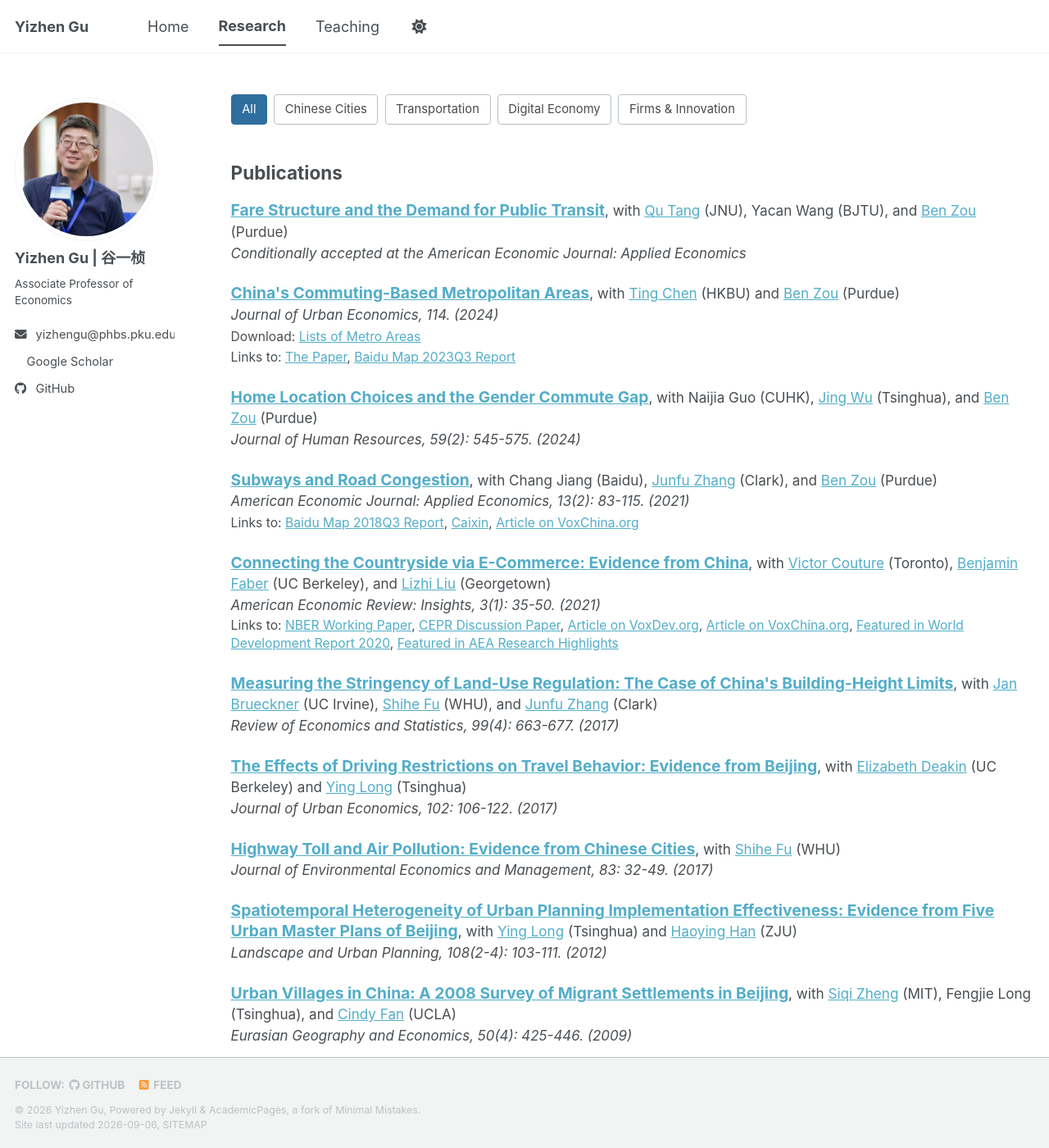
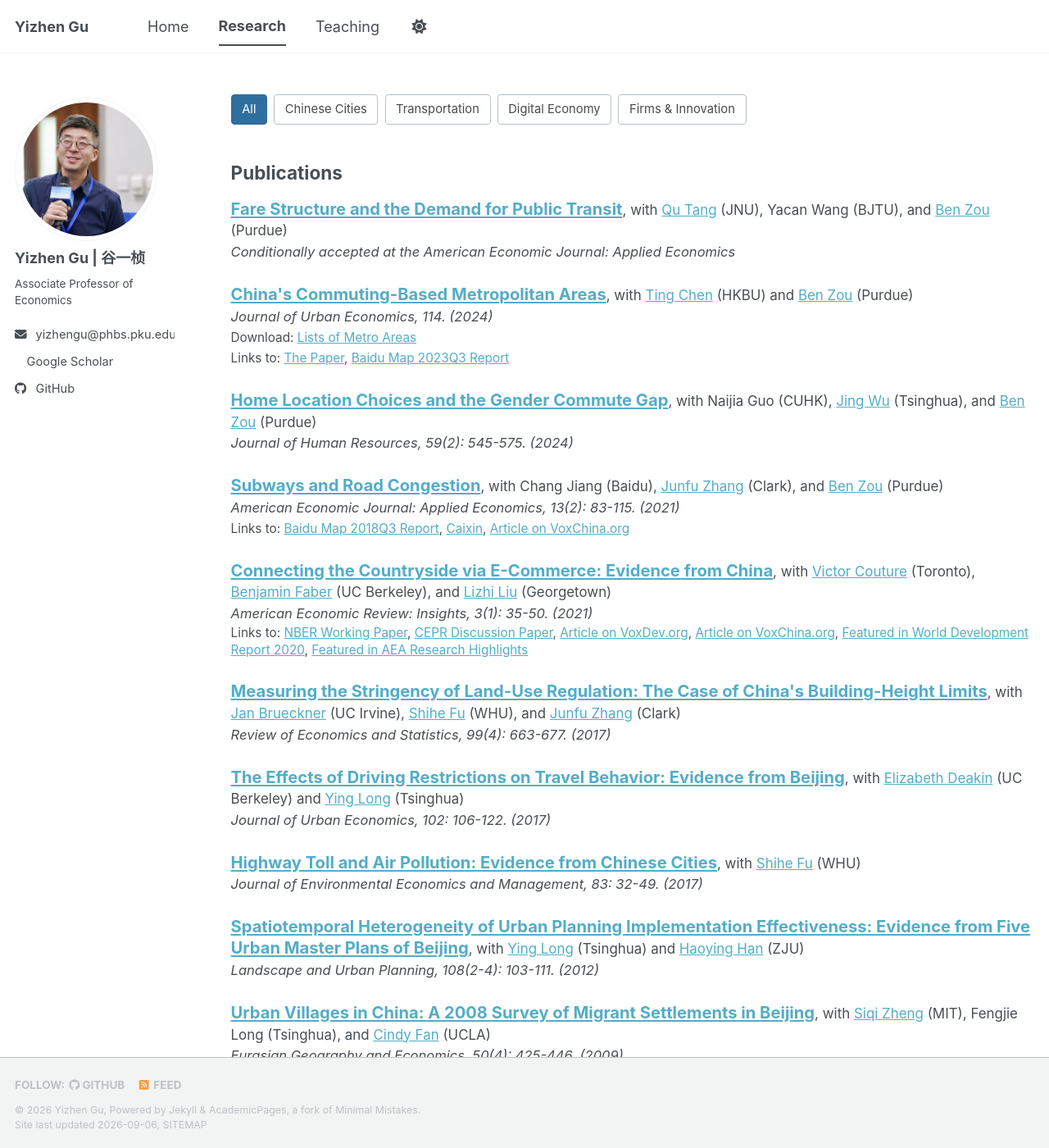
Before and after one commit to yizhengu/yizhengu.github.io, a Jekyll site: the page built from _pages/publications.html, in a window 1280 px wide and 1400 px high. Shown: the whole window at 82% size. Built offline with Jekyll 4.4.1, drawn with Linux system fonts in a browser that asks for light colours; a style sheet for code colours, icons or effects is not loaded.

Commit message:
Update publications.html

```diff
--- a/_pages/publications.html
+++ b/_pages/publications.html
@@ -16,7 +16,7 @@ author_profile: true
 
 <style>
 .research-filter {
-  margin: 0 0 1.6rem 0;
+  margin: 0 0 1.25rem 0;
   display: flex;
   flex-wrap: wrap;
   gap: 0.45rem;
@@ -49,40 +49,40 @@ author_profile: true
 
 /* Research entry typography */
 .research-section {
-  margin-top: 1.8rem;
+  margin-top: 1.65rem;
 }
 
 .research-section h2 {
-  margin-bottom: 1.15rem;
+  margin-bottom: 1rem;
 }
 
 .research-item,
 .research-section > p:not(.research-item) {
-  margin: 0 0 1.35rem 0;
-  line-height: 1.42;
+  margin: 0 0 1.48rem 0;
+  line-height: 1.40;
 }
 
 .research-title {
-  font-size: 1.07em;
-  line-height: 1.32;
+  font-size: 1.12em;
+  line-height: 1.30;
 }
 
 .research-authors {
-  font-size: 0.95em;
+  font-size: 0.94em;
 }
 
 .research-status {
   display: inline-block;
-  margin-top: 0.08rem;
-  font-size: 0.94em;
-  line-height: 1.35;
+  margin-top: 0.06rem;
+  font-size: 0.92em;
+  line-height: 1.34;
 }
 
 .research-links {
   display: inline-block;
-  margin-top: 0.10rem;
-  font-size: 0.87em;
-  line-height: 1.38;
+  margin-top: 0.08rem;
+  font-size: 0.85em;
+  line-height: 1.36;
 }
 </style>
 
@@ -142,7 +142,7 @@ Links to: <a href="https://www.nber.org/papers/w24384">NBER Working Paper</a>, <
 <div class="research-section">
 <h2>Working Papers</h2>
 
-<p class="research-item" data-theme="transport"><span class="research-title"><a href="https://www.dropbox.com/scl/fi/hbb3ry0rgt28jbm8x12er/Crowding_Dec2025.pdf?dl=0&rlkey=kymvvwgpgr51911nzsdi9ii35"><strong>Crowding</strong></a></span><span class="research-authors">, with <a href="https://qutang.weebly.com/">Qu Tang</a> (JNU), Kai Wu (UT Austin), and <a href="https://www.zouben.net/">Ben Zou</a> (Purdue)</span></p>
+<p class="research-item" data-theme="transport"><span class="research-title"><a href="https://www.dropbox.com/scl/fi/xfh9vcpua5uhdoy158y4n/Crowding.pdf?rlkey=jpmi1pd6be4ukl4mus9sscsk3&dl=0"><strong>Crowding</strong></a></span><span class="research-authors">, with <a href="https://qutang.weebly.com/">Qu Tang</a> (JNU), Kai Wu (UT Austin), and <a href="https://www.zouben.net/">Ben Zou</a> (Purdue)</span></p>
 
 <p class="research-item" data-theme="cities"><span class="research-title"><a href="https://www.dropbox.com/scl/fi/e37v4hit95ai5otfwhaq4/ResidentialSegregation_July2026.pdf?rlkey=pa6ct74162vh3kggfnpelbutz&dl=0"><strong>Residential Segregation in Chinese Cities</strong></a></span><span class="research-authors">, with Junbiao Chen (NYU), Xiaoruo Feng (PKU), Changcheng Kan (Baidu), Rongxi Quan (Tsinghua), and <a href="https://www.zouben.net/">Ben Zou</a> (Purdue)</span></p>
 
```
